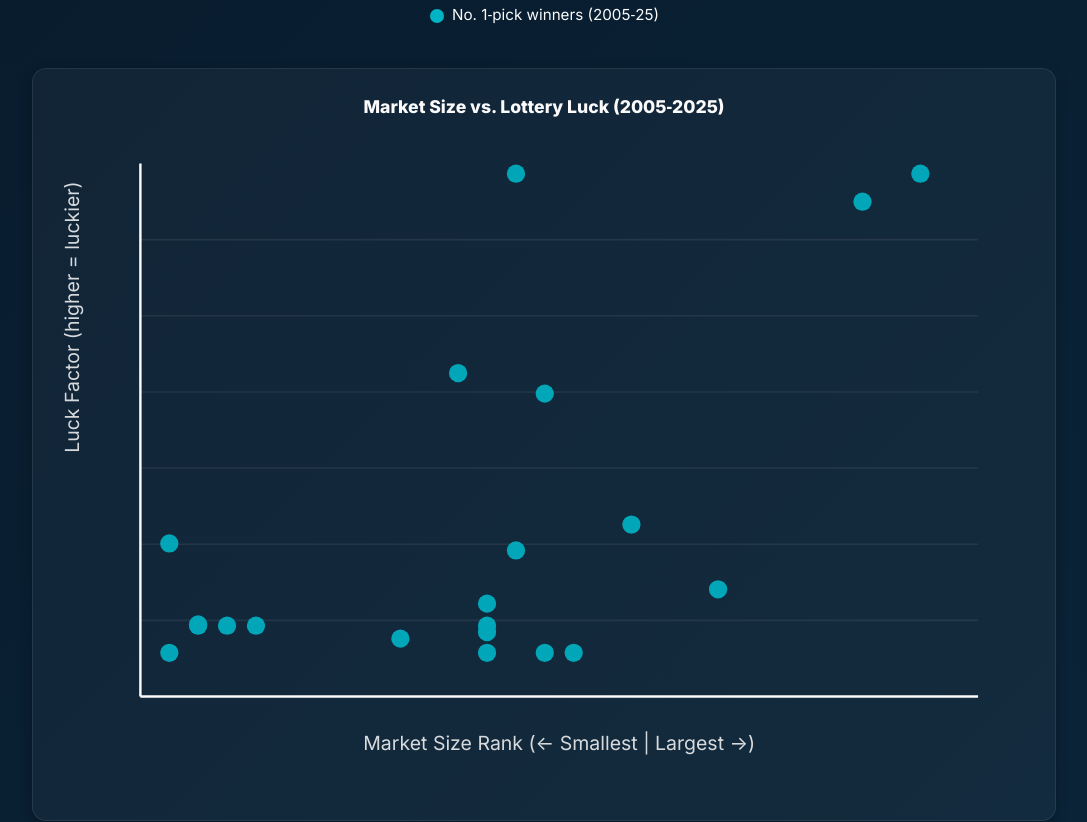
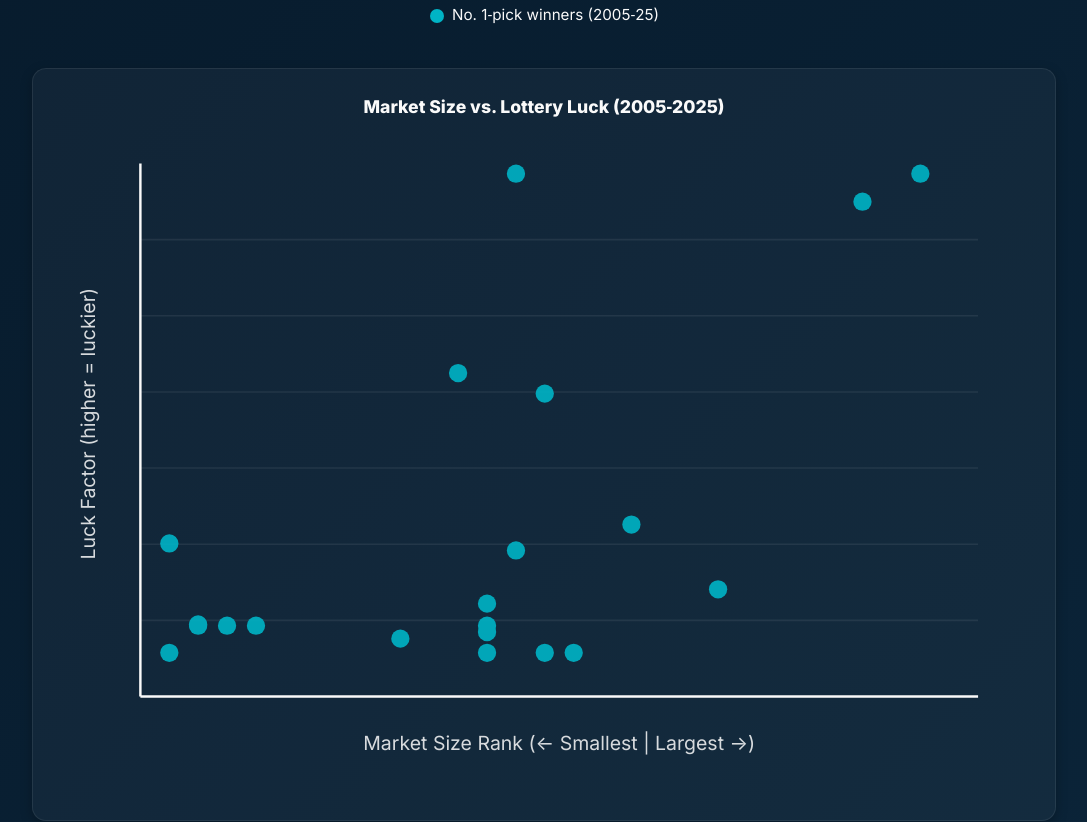
Before and after one commit to jj-2000-jj/nba, a plain HTML site: page index.html in a window 1280 px wide. Shown: the part 439-1261 px from the top of the page, without its empty margins (96-1183 px from the left). Drawn offline with Linux system fonts and the light colour scheme.

Commit message:
Update index.html

```diff
--- a/index.html
+++ b/index.html
@@ -75,7 +75,7 @@ strong{color:var(--teal-400)}
       <line x1="60" y1="20"  x2="60" y2="370" stroke="var(--white)" stroke-width="1.6"/>
       <line x1="60" y1="370" x2="610" y2="370" stroke="var(--white)" stroke-width="1.6"/>
       <!-- labels -->
-      <text class="axes-label" x="20" y="210" transform="rotate(-90 20 210)">Luck Factor (higher = luckier)</text>
+      <text class="axes-label" x="-50" y="220" transform="rotate(-90 20 210)">Luck Factor (higher = luckier)</text>
       <text class="axes-label" x="335" y="405" text-anchor="middle">Market Size Rank (← Smallest | Largest →)</text>
       <!-- points -->
       <g fill="var(--teal-400)" opacity=".9">
```
